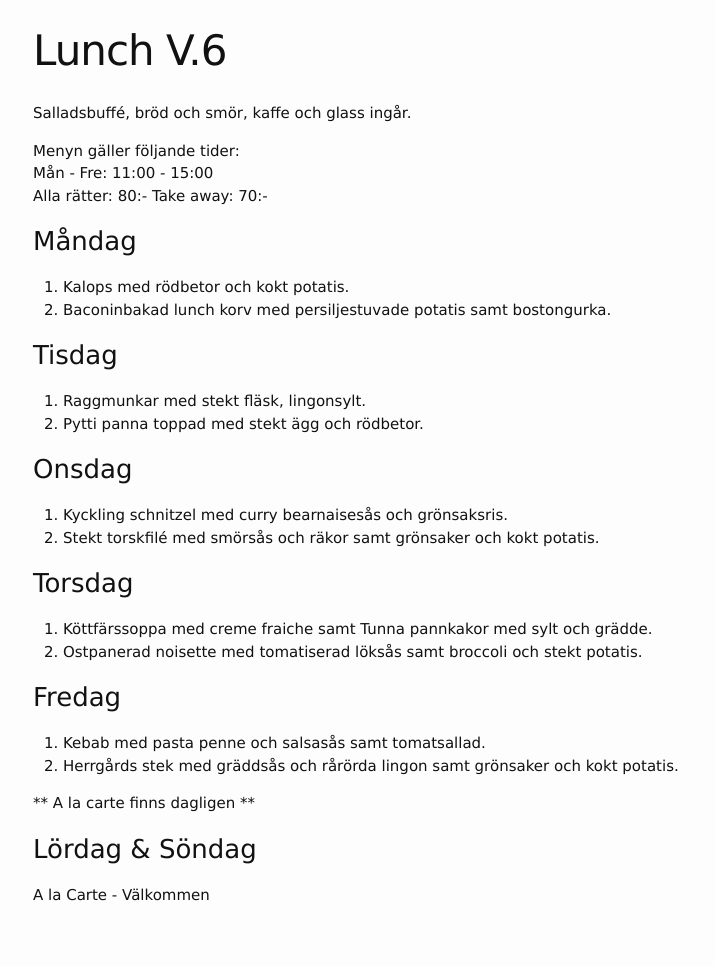
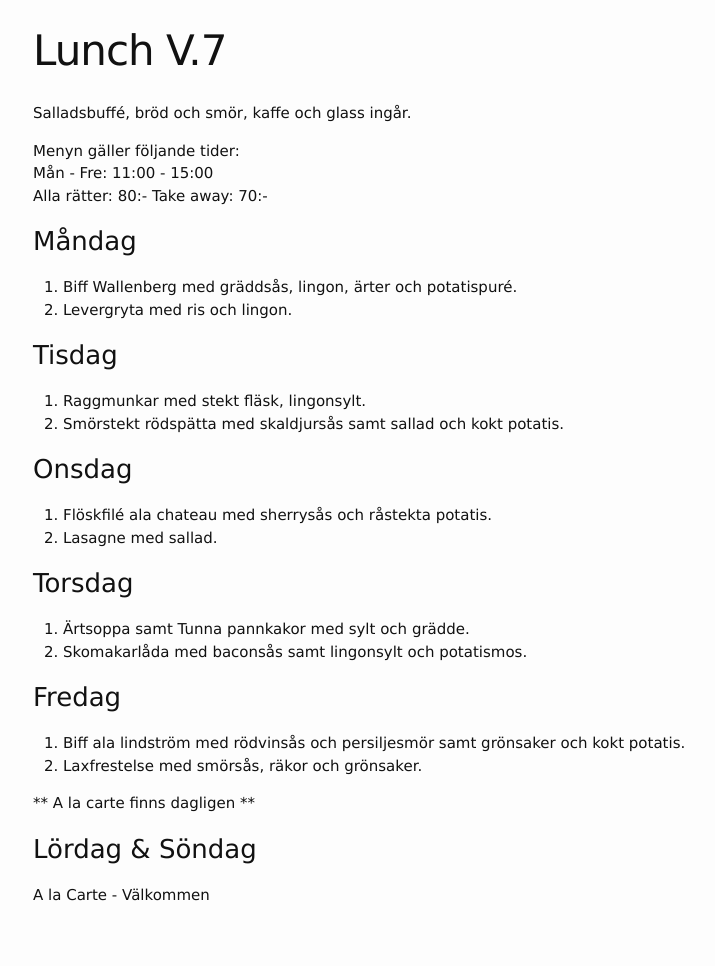
Before and after one commit to FarInn62/farinn62.github.io, a Jekyll site: the page built from lunch.md, in a window 1280 px wide. Shown: the whole page, without its empty margins (237-952 px from the left). Built offline with Jekyll 4.4.1, drawn with Linux system fonts in a browser that asks for light colours.

Commit message:
Update lunch.md

```diff
--- a/lunch.md
+++ b/lunch.md
@@ -1,6 +1,6 @@
 ---
 layout: foodmenu
-title: Lunch V.6
+title: Lunch V.7
 permalink: /lunch/
 published: true
 ---
@@ -12,29 +12,29 @@ Alla rätter: 80:- Take away: 70:-
 
 ### Måndag
 
-1. Kalops med rödbetor och kokt potatis.
-2. Baconinbakad lunch korv med persiljestuvade potatis samt bostongurka.
+1. Biff Wallenberg med gräddsås, lingon, ärter och potatispuré.
+2. Levergryta med ris och lingon.
 
 ### Tisdag
 
 1. Raggmunkar med stekt fläsk, lingonsylt.
-2. Pytti panna toppad med stekt ägg och rödbetor.
+2. Smörstekt rödspätta med skaldjursås samt sallad och kokt potatis.
 
 
 ### Onsdag
 
-1. Kyckling schnitzel med curry bearnaisesås och grönsaksris.
-2. Stekt torskfilé med smörsås och räkor samt grönsaker och kokt potatis.
+1. Flöskfilé ala chateau med sherrysås och råstekta potatis.
+2. Lasagne med sallad.
 
 ### Torsdag
 
-1. Köttfärssoppa med creme fraiche samt Tunna pannkakor med sylt och grädde.
-2. Ostpanerad noisette med tomatiserad löksås samt broccoli och stekt potatis.
+1. Ärtsoppa samt Tunna pannkakor med sylt och grädde.
+2. Skomakarlåda med baconsås samt lingonsylt och potatismos.
 
 ### Fredag
 
-1. Kebab med pasta penne och salsasås samt tomatsallad.
-2. Herrgårds stek med gräddsås och rårörda lingon samt grönsaker och kokt potatis.
+1. Biff ala lindström med rödvinsås och persiljesmör samt grönsaker och kokt potatis.
+2. Laxfrestelse med smörsås, räkor och grönsaker.
 
 ** A la carte finns dagligen **
 
```
